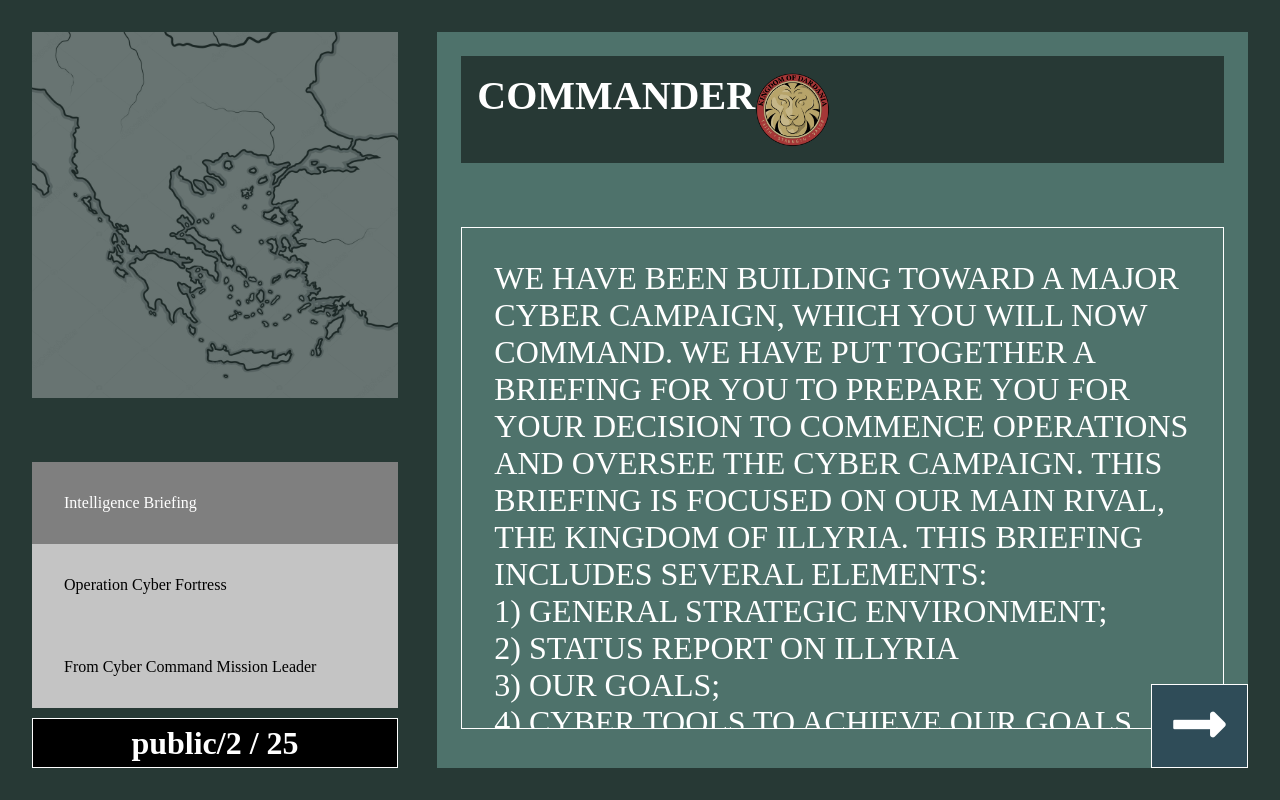
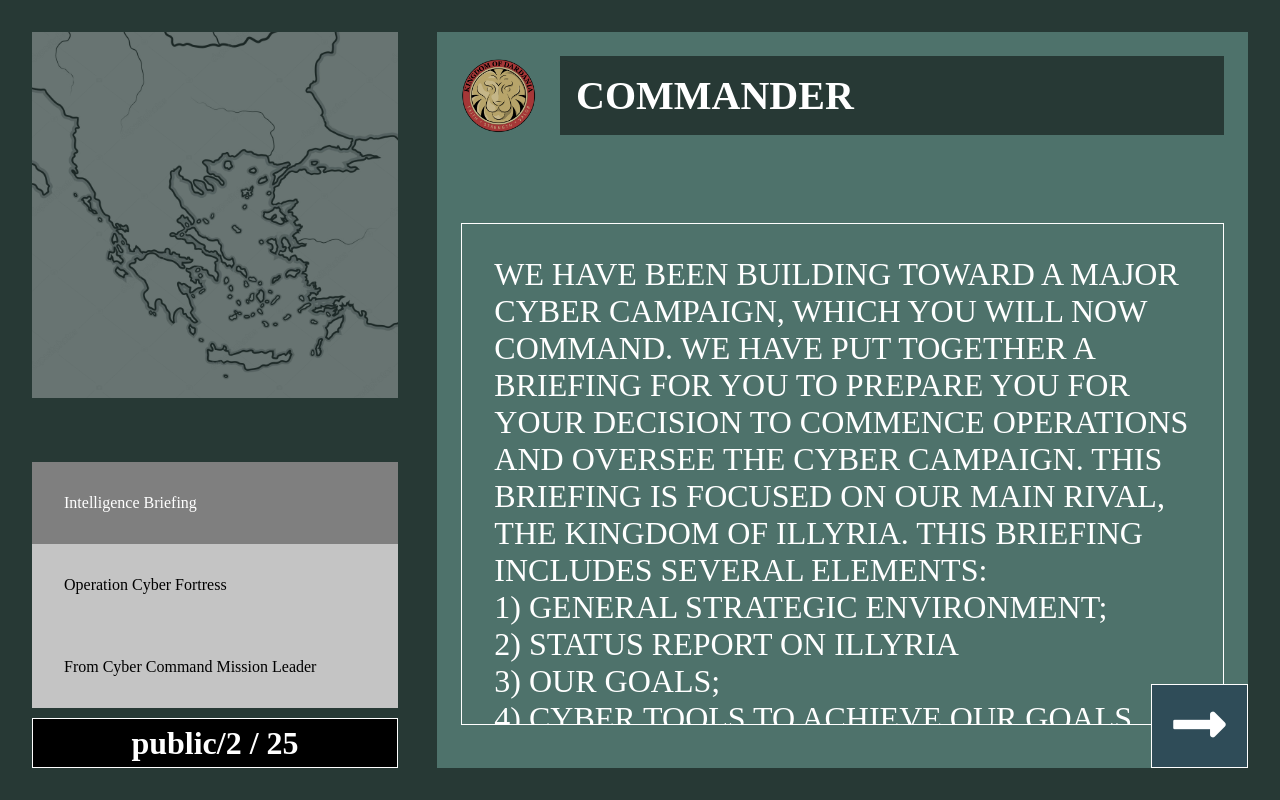
Before and after one commit to klaenejm/ccsp-experience-platform, a website: page public/2.html in a window 1280 px wide. Drawn offline with Linux system fonts and the light colour scheme; a web font is replaced by a local one.

Commit message:
updated insertContent.js

```diff
--- a/public/2.html
+++ b/public/2.html
@@ -23,11 +23,7 @@
       </div>
     <!----------------------------------RIGHT--------------------------------------->
     <div class="right">
-        <h1 class="commander" >Commander
-          <img
-          src="assets/dardania.png"
-          alt="crest-of-dardania"
-          class="commander-image"/></h1>
+      <div class="top-commander" id="top-commander"></div>
           <div class="content-wrap">
           <h3 class="content">
           We have been building toward a major cyber campaign, which you will now
@@ -42,7 +38,7 @@
           </div>
           <h4 class="next arrow-link"><a href="3.html"><i class="fas fa-long-arrow-alt-right"></i></a></h4>
     </div>
-    <script src="js/left.js"></script>
+    <script src="js/insertContent.js"></script>
   </body>
   </div>
 </html>
--- a/public/js/left.js
+++ b/public/js/insertContent.js
@@ -20,3 +20,17 @@ let template = `
 let leftContainer = document.getElementById("left");
 
 leftContainer.innerHTML = template;
+
+template = `
+  <div class="image-container">
+    <img
+      src="assets/dardania.png"
+      alt="crest-of-dardania"
+      class="commander-image"
+    />
+  </div>
+  <h1 class="commander">Commander</h1>`;
+
+let header = document.getElementById("top-commander");
+
+header.innerHTML = template;
```
Also changed, not shown: public/index.html (+2 -11 lines).
